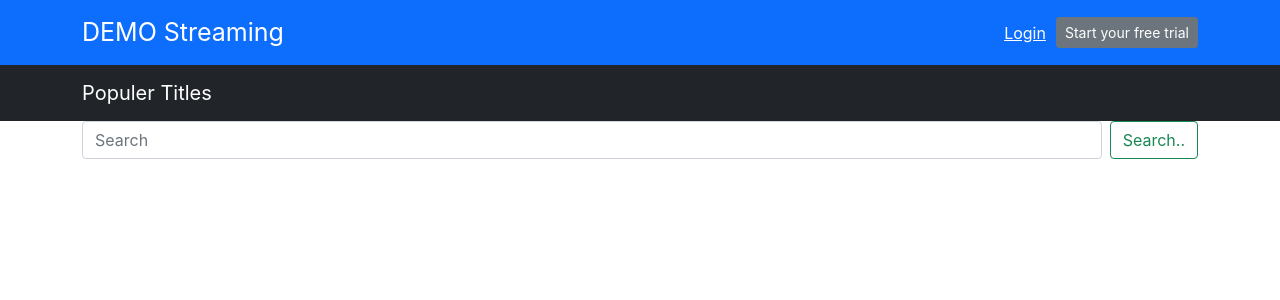
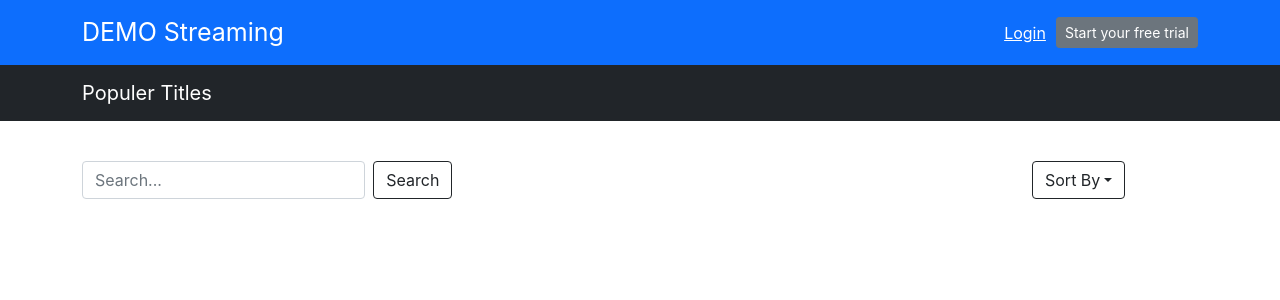
Before and after one commit to barangezen/Movie-Filter-Project, a React (Create React App) app: page /movies in a window 1280 px wide. Shown: the top 300 px of the page. Built offline with nearby package versions, Linux system fonts and the light colour scheme.

Commit message:
ContentCard and Filter added

```diff
--- /dev/null
+++ b/src/Components/DropdownFilter/MyDropdownFilter.css
@@ -0,0 +1,3 @@
+.dropDownStyle {
+  margin-top: 40px;
+}
--- /dev/null
+++ b/src/Components/DropdownFilter/MyDropdownFilter.tsx
@@ -0,0 +1,30 @@
+import { Dropdown } from "react-bootstrap";
+import "./MyDropdownFilter.css";
+export interface IOption {
+  key: string;
+  value: string;
+}
+export interface MyDropdownFilter {
+  options: IOption[];
+  dropdownName: string;
+  className?: string;
+}
+export const MyDropdownFilter: React.FC<MyDropdownFilter> = ({
+  options,
+  dropdownName,
+  className,
+}) => {
+  return (
+    <Dropdown className={"dropDownStyle"}>
+      <Dropdown.Toggle variant="outline-dark" id="dropdown-basic">
+        {dropdownName}
+      </Dropdown.Toggle>
+
+      <Dropdown.Menu>
+        {options.map((option) => {
+          return <Dropdown.Item key={option.key}>{option.value}</Dropdown.Item>;
+        })}
+      </Dropdown.Menu>
+    </Dropdown>
+  );
+};
--- /dev/null
+++ b/src/Components/Search/MySearch.css
@@ -0,0 +1,5 @@
+.searchStyle {
+  margin-top: 40px;
+  max-width: 40%;
+  display: flex;
+}
--- a/src/Components/Search/MySearch.tsx
+++ b/src/Components/Search/MySearch.tsx
@@ -1,19 +1,25 @@
 import { Form, FormControl, Button } from "react-bootstrap";
-
+import "./MySearch.css";
 export interface IMySearchProps {
   buttonText: string;
+  placeholder?: string;
+  btnVariant: string;
 }
 
-export const MySearch: React.FC<IMySearchProps> = ({ buttonText }) => {
+export const MySearch: React.FC<IMySearchProps> = ({
+  buttonText,
+  placeholder,
+  btnVariant,
+}) => {
   return (
-    <Form className="d-flex">
+    <Form className={"searchStyle"}>
       <FormControl
         type="search"
-        placeholder="Search"
+        placeholder={placeholder}
         className="me-2"
         aria-label="Search"
       />
-      <Button variant="outline-success">{buttonText}</Button>
+      <Button variant={btnVariant}>{buttonText}</Button>
     </Form>
   );
 };
--- a/src/Screens/Movies.tsx
+++ b/src/Screens/Movies.tsx
@@ -1,10 +1,43 @@
-import { Container } from "react-bootstrap";
+import { Col, Container, Row, Stack } from "react-bootstrap";
+import {
+  IOption,
+  MyDropdownFilter,
+} from "../Components/DropdownFilter/MyDropdownFilter";
 import { MySearch } from "../Components/Search/MySearch";
 
 export const Movies = () => {
+  const options: IOption[] = [
+    {
+      key: "ascTitle",
+      value: "Ascending by Title",
+    },
+    {
+      key: "descTitle",
+      value: "Descending by Title",
+    },
+    {
+      key: "ascYear",
+      value: "Ascending by Year",
+    },
+    {
+      key: "descTitle",
+      value: "Descending by Year",
+    },
+  ];
   return (
     <Container>
-      <MySearch buttonText="Search.." />
+      <Row>
+        <Col sm={10}>
+          <MySearch
+            buttonText="Search"
+            placeholder="Search..."
+            btnVariant="outline-dark"
+          />
+        </Col>
+        <Col>
+          <MyDropdownFilter dropdownName="Sort By" options={options} />
+        </Col>
+      </Row>
     </Container>
   );
 };
```
Also changed, not shown: src/Components/ContentCard/ContentCard.tsx (added, +19 -0 lines).
